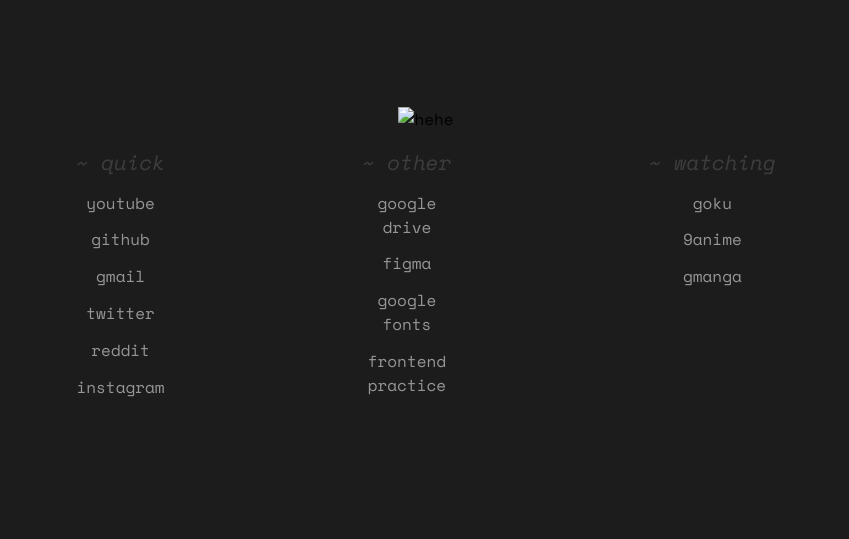
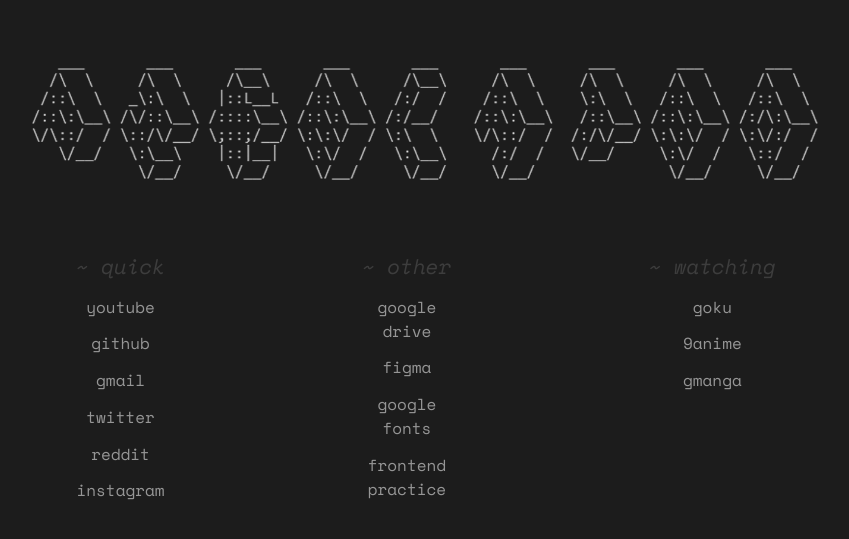
Before and after one commit to hishamalfahmi/newTab, a plain HTML site: page index.html in a window 1280 px wide. Shown: the part 141-680 px from the top of the page, without its empty margins (214-1063 px from the left). Drawn offline with nearby package versions, Linux system fonts and the light colour scheme; the site is published under a folder, as on GitHub Pages, so addresses that start at the root find nothing.

Commit message:
Update index.html

```diff
--- a/index.html
+++ b/index.html
@@ -24,7 +24,7 @@
   <body>
     <main>
       <div class="quickAndSearch">
-        <img src="/Untitled-1.png" alt="hehe" />
+        <img src="Untitled-1.png" alt="hehe" />
       </div>
 
       <div class="bookmarks">
```
